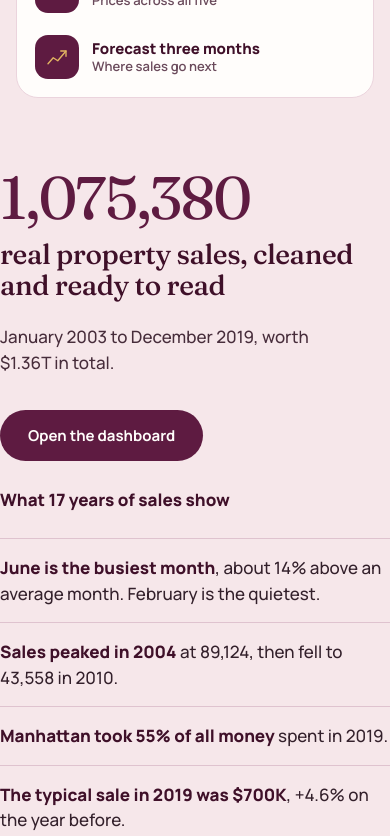
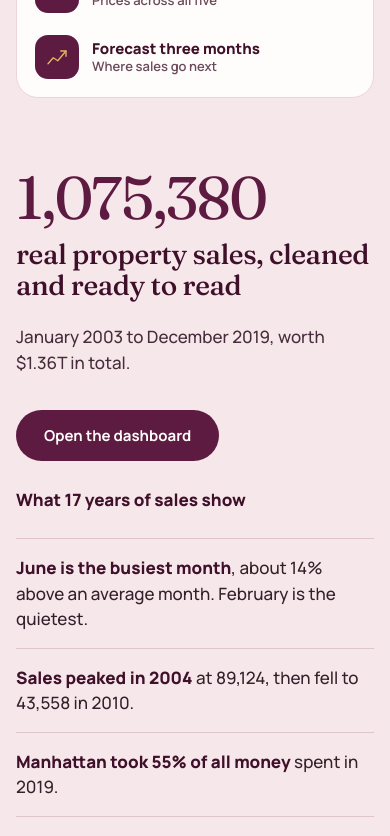
Before and after one commit to NimrahImran/estimora, a Next.js app: page / in a window 390 px wide. Shown: the part 920-1756 px from the top of the page. Built offline with nearby package versions, Linux system fonts and the light colour scheme.

Commit message:
Fix side margins on mobile

```diff
--- a/src/app/globals.css
+++ b/src/app/globals.css
@@ -76,7 +76,7 @@ html{scroll-behavior:smooth}
 h2{font-family:"Fraunces",Georgia,serif;font-weight:500;font-size:clamp(28px,3vw,42px);line-height:1.12;letter-spacing:-.015em;color:var(--plum-deep)}
 h3{font-size:17px;font-weight:800;color:var(--plum-deep);line-height:1.35}
 .sub{font-size:14px;font-weight:500;color:#6A4A5B;line-height:1.5;margin-top:3px}
-.section{padding:clamp(48px,6vw,84px) 0}
+.section{padding-top:clamp(48px,6vw,84px);padding-bottom:clamp(48px,6vw,84px)}
 .panel{background:var(--white);border:1px solid #EBD4DD;border-radius:20px;padding:clamp(16px,2vw,26px);min-width:0}
 .grid2{display:grid;grid-template-columns:repeat(2,minmax(0,1fr));gap:18px}
 .stack{display:grid;gap:18px}
```
